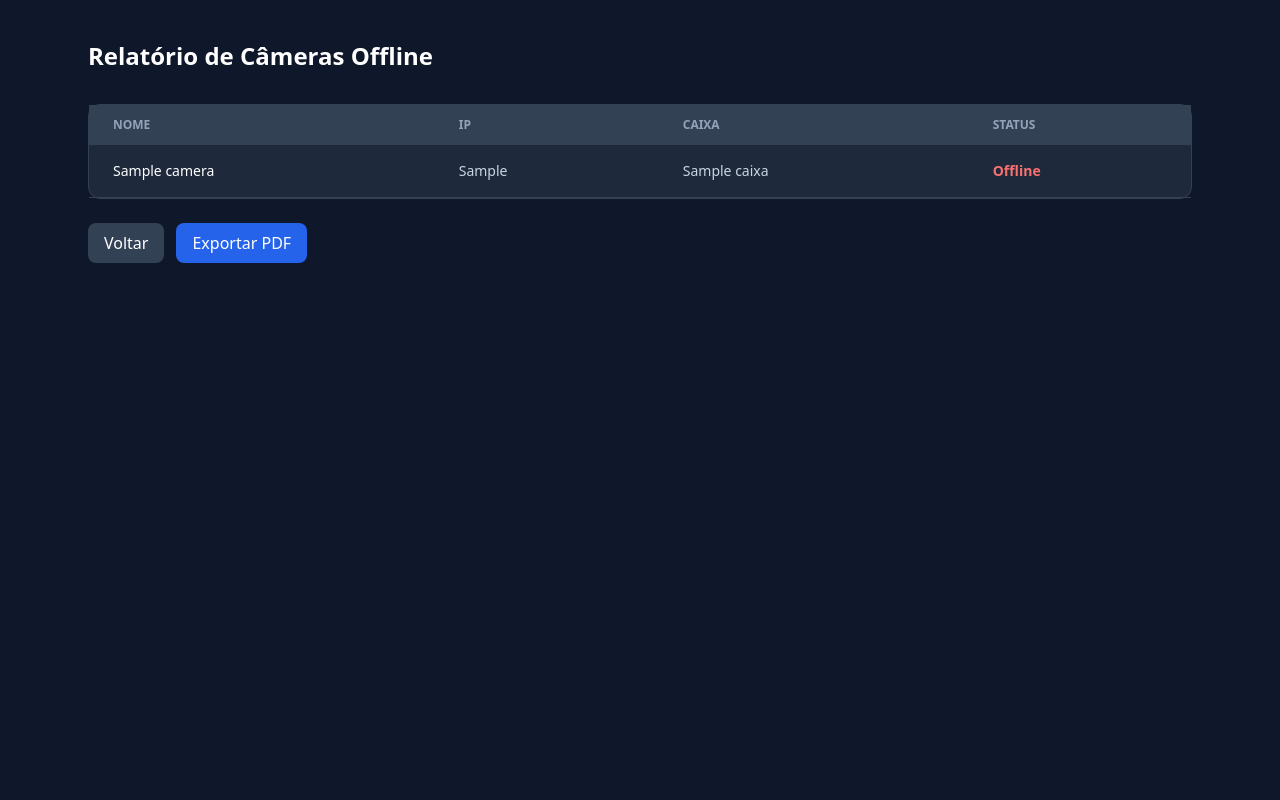
After one commit to devban555/controlcam, a Flask app: page /relatorio in a window 1280 px wide. The commit adds this page. Run offline with Flask 3, Linux system fonts and the light colour scheme; the visitor is signed in with stand-in values (Sample User, id 1); a database or web service that is not in the repository returns one stand-in record (values such as "Sample title"); some libraries are stand-ins or nearby versions.

Commit message:
Melhoriass

```diff
--- a/app.py
+++ b/app.py
@@ -9,6 +9,10 @@ from flask import jsonify
 import datetime
 from psycopg2.extras import RealDictCursor
 from flask import jsonify
+from reportlab.lib.pagesizes import A4
+from reportlab.pdfgen import canvas
+from flask import send_file
+import io
 
 token = secrets.token_hex(32)
 
@@ -1118,6 +1122,217 @@ def alteracoes():
 
     return render_template("alteracoes.html", cameras=cameras)
 
+@app.route("/relatorio")
+@login_required
+def relatorio():
+
+    conn = get_db()
+    cursor = conn.cursor()
+
+    cursor.execute(
+        "SELECT empresa_id FROM usuarios WHERE id = %s",
+        (session["usuario_id"],)
+    )
+    usuario = cursor.fetchone()
+
+    if not usuario:
+        cursor.close()
+        conn.close()
+        return redirect(url_for("logout"))
+
+    empresa_id = usuario[0]
+
+    cursor.execute("""
+        SELECT id, nome_camera, ip_camera, caixa
+        FROM cameras
+        WHERE empresa_id = %s
+    """, (empresa_id,))
+
+    cameras = cursor.fetchall()
+
+    lista_offline = []
+
+    for cam in cameras:
+
+        ip = cam[2]
+
+        cursor.execute("""
+            SELECT resultado
+            FROM comandos
+            WHERE alvo = %s
+              AND empresa_id = %s
+              AND status = 'executado'
+            ORDER BY id DESC
+            LIMIT 1
+        """, (ip, empresa_id))
+
+        comando = cursor.fetchone()
+
+        status = "Offline"
+
+        if comando:
+            resultado = comando[0]
+
+            if resultado and "ttl=" in resultado.lower():
+                status = "Online"
+
+        if status == "Offline":
+
+            lista_offline.append({
+                "nome": cam[1],
+                "ip": ip,
+                "caixa": cam[3]
+            })
+
+    cursor.close()
+    conn.close()
+
+    return render_template(
+        "relatorio.html",
+        cameras=lista_offline
+    )
+
+@app.route("/relatorio/pdf")
+@login_required
+def relatorio_pdf():
+
+    conn = get_db()
+    cursor = conn.cursor()
+
+    cursor.execute(
+        "SELECT empresa_id FROM usuarios WHERE id = %s",
+        (session["usuario_id"],)
+    )
+    usuario = cursor.fetchone()
+
+    if not usuario:
+        cursor.close()
+        conn.close()
+        return redirect(url_for("logout"))
+
+    empresa_id = usuario[0]
+
+    cursor.execute("""
+        SELECT id, nome_camera, ip_camera, caixa
+        FROM cameras
+        WHERE empresa_id = %s
+    """, (empresa_id,))
+    cameras = cursor.fetchall()
+
+    lista_offline = []
+
+    for cam in cameras:
+
+        ip = cam[2]
+
+        cursor.execute("""
+            SELECT resultado
+            FROM comandos
+            WHERE alvo = %s
+              AND empresa_id = %s
+              AND status = 'executado'
+            ORDER BY id DESC
+            LIMIT 1
+        """, (ip, empresa_id))
+
+        comando = cursor.fetchone()
+
+        status = "Offline"
+
+        if comando:
+            resultado = comando[0]
+
+            if resultado and "ttl=" in resultado.lower():
+                status = "Online"
+
+        if status == "Offline":
+
+            lista_offline.append({
+                "nome": cam[1],
+                "ip": ip,
+                "caixa": cam[3]
+            })
+
+    cursor.close()
+    conn.close()
+
+    # -------- GERAR PDF --------
+
+    buffer = io.BytesIO()
+
+    pdf = canvas.Canvas(buffer, pagesize=A4)
+
+    largura, altura = A4
+
+    y = altura - 40
+
+    # Título
+    pdf.setFont("Helvetica-Bold", 18)
+    pdf.drawString(40, y, "Relatório de Câmeras Offline")
+
+    y -= 25
+
+    # Data
+    pdf.setFont("Helvetica", 10)
+    data = datetime.datetime.now().strftime("%d/%m/%Y %H:%M")
+    pdf.drawString(40, y, f"Gerado em: {data}")
+
+    y -= 20
+
+    # Total
+    pdf.drawString(40, y, f"Total de câmeras offline: {len(lista_offline)}")
+
+    y -= 30
+
+    # Cabeçalho da tabela
+    pdf.setFont("Helvetica-Bold", 11)
+
+    pdf.drawString(40, y, "Nome")
+    pdf.drawString(250, y, "IP")
+    pdf.drawString(380, y, "Caixa")
+    pdf.drawString(460, y, "Status")
+
+    y -= 15
+
+    pdf.setFont("Helvetica", 10)
+
+    for cam in lista_offline:
+
+        if y < 50:
+
+            pdf.showPage()
+
+            y = altura - 40
+
+            pdf.setFont("Helvetica-Bold", 11)
+
+            pdf.drawString(40, y, "Nome")
+            pdf.drawString(250, y, "IP")
+            pdf.drawString(380, y, "Caixa")
+            pdf.drawString(460, y, "Status")
+
+            y -= 20
+
+            pdf.setFont("Helvetica", 10)
+
+        pdf.drawString(40, y, cam["nome"])
+        pdf.drawString(250, y, cam["ip"])
+        pdf.drawString(380, y, str(cam["caixa"]))
+        pdf.drawString(460, y, "Offline")
+
+        y -= 18
+
+    pdf.save()
+
+    buffer.seek(0)
+
+    return send_file(
+        buffer,
+        as_attachment=True,
+        download_name="relatorio_cameras_offline.pdf",
+        mimetype="application/pdf"
+    )
+
 @app.route("/editar/<int:id>", methods=["GET", "POST"])
 @login_required
 def editar(id):
--- a/templates/index.html
+++ b/templates/index.html
@@ -95,6 +95,11 @@ Pesquisa
 <a href="{{ url_for('alteracoes') }}"
 class="flex-1 min-w-[180px] text-center bg-slate-700 hover:bg-slate-600 text-white font-medium py-3 rounded-lg transition duration-200">
 Alterações
+</a>
+
+<a href="{{ url_for('relatorio') }}"
+class="flex-1 min-w-[180px] text-center bg-slate-700 hover:bg-slate-600 text-white font-medium py-3 rounded-lg transition duration-200">
+Relatório
 </a>
 
 </div>
--- /dev/null
+++ b/templates/relatorio.html
@@ -0,0 +1,98 @@
+<!DOCTYPE html>
+<html lang="pt-br">
+<head>
+
+<meta charset="UTF-8">
+<title>Relatório Offline</title>
+
+<script src="https://cdn.tailwindcss.com"></script>
+
+</head>
+
+<body class="bg-slate-900 min-h-screen">
+
+<div class="max-w-6xl mx-auto px-6 py-10">
+
+<h1 class="text-2xl text-white font-bold mb-8">
+Relatório de Câmeras Offline
+</h1>
+
+<div class="bg-slate-800 rounded-xl border border-slate-700">
+
+{% if cameras %}
+
+<div class="overflow-x-auto">
+
+<table class="w-full text-sm text-slate-300">
+
+<thead class="bg-slate-700 text-xs uppercase text-slate-400">
+
+<tr>
+<th class="px-6 py-3 text-left">Nome</th>
+<th class="px-6 py-3 text-left">IP</th>
+<th class="px-6 py-3 text-left">Caixa</th>
+<th class="px-6 py-3 text-left">Status</th>
+</tr>
+
+</thead>
+
+<tbody>
+
+{% for cam in cameras %}
+
+<tr class="border-b border-slate-700 hover:bg-slate-700/40 transition">
+
+<td class="px-6 py-4 text-white font-medium">
+{{ cam.nome }}
+</td>
+
+<td class="px-6 py-4">
+{{ cam.ip }}
+</td>
+
+<td class="px-6 py-4">
+{{ cam.caixa }}
+</td>
+
+<td class="px-6 py-4 text-red-400 font-semibold">
+Offline
+</td>
+
+</tr>
+
+{% endfor %}
+
+</tbody>
+
+</table>
+
+</div>
+
+{% else %}
+
+<div class="p-6 text-green-400">
+Nenhuma câmera offline.
+</div>
+
+{% endif %}
+
+</div>
+
+<div class="mt-6 flex gap-3">
+
+<a href="{{ url_for('index') }}"
+class="bg-slate-700 hover:bg-slate-600 text-white px-4 py-2 rounded-lg">
+Voltar
+</a>
+
+<a href="{{ url_for('relatorio_pdf') }}"
+class="bg-blue-600 hover:bg-blue-500 text-white px-4 py-2 rounded-lg">
+Exportar PDF
+</a>
+
+</div>
+
+</div>
+
+</body>
+</html>
```
